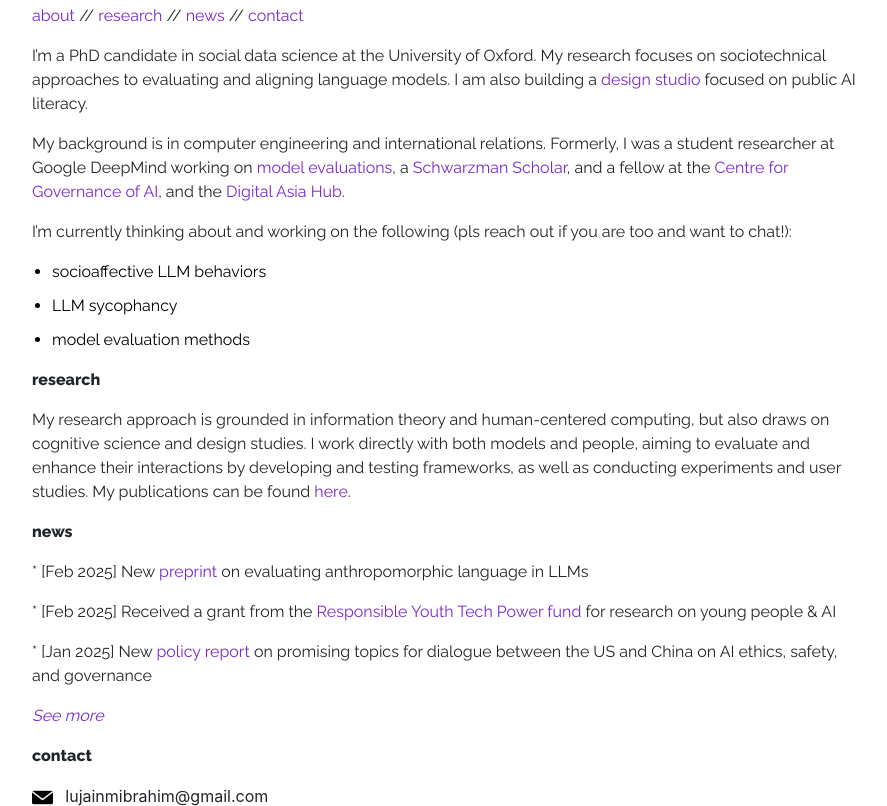
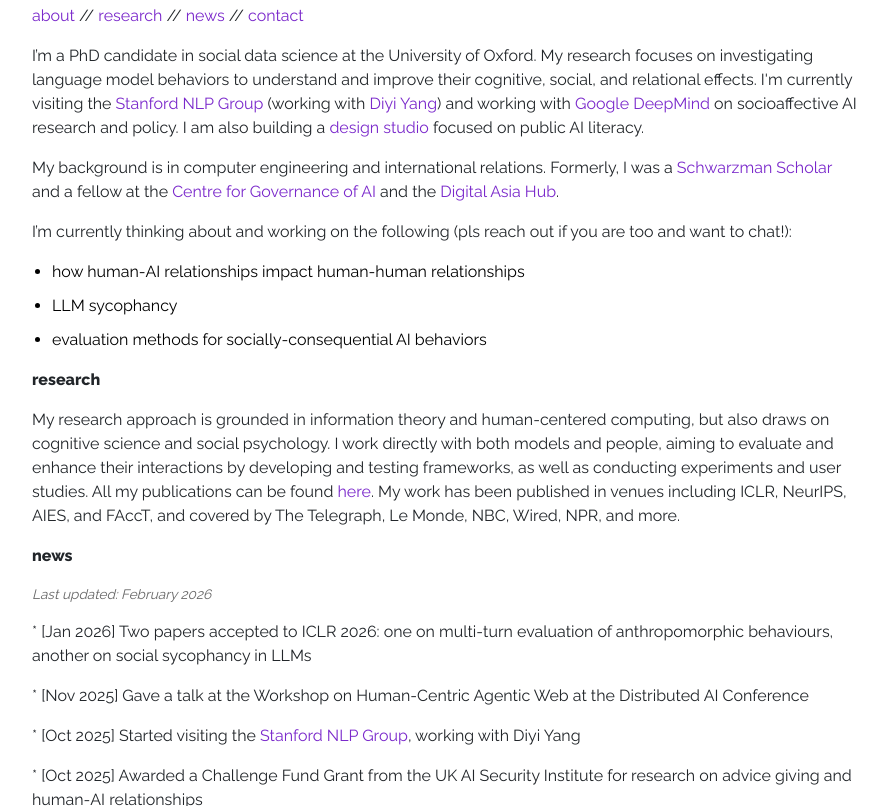
Before and after one commit to lujainibrahim/lujainibrahim.github.io, a website: page index.html in a window 1280 px wide. Shown: the part 96-902 px from the top of the page, without its empty margins (53-940 px from the left). Drawn offline with Linux system fonts and the light colour scheme.

Commit message:
feb update

```diff
--- a/index.html
+++ b/index.html
@@ -55,30 +55,43 @@ li {
           color: black;">Lujain Ibrahim</p>
           <p><a href="#about">about</a> // <a href="#research">research</a> // <a href="#news"> news</a> // <a href="#contact">contact</a> </p>
           <section id="about">
-            <p>I’m a PhD candidate in social data science at the University of Oxford. My research focuses on sociotechnical approaches to evaluating and aligning language models. I am also building a <a href="https://decifer.tech/" target="_blank">design studio</a> focused on public AI literacy.</p>
+            <p>I’m a PhD candidate in social data science at the University of Oxford. My research focuses on investigating language model behaviors to understand and improve their cognitive, social, and relational effects. I'm currently visiting the <a href="https://nlp.stanford.edu/" target="_blank">Stanford NLP Group</a> (working with <a href="https://cs.stanford.edu/~diyiy/" target="_blank">Diyi Yang</a>) and working with <a href="https://deepmind.google/" target="_blank">Google DeepMind</a> on socioaffective AI research and policy. I am also building a <a href="https://decifer.tech/" target="_blank">design studio</a> focused on public AI literacy.</p>
 
-            <p>My background is in computer engineering and international relations. Formerly, I was a student researcher at Google DeepMind working on <a href="https://deepmind.google/discover/blog/evaluating-social-and-ethical-risks-from-generative-ai/" target="_blank">model evaluations</a>, a <a href="https://www.schwarzmanscholars.org/" target="_blank">Schwarzman Scholar</a>, and a fellow at the <a href="https://www.governance.ai/" target="_blank">Centre for Governance of AI</a>, and the <a href="https://www.digitalasiahub.org/" target="_blank">Digital Asia Hub</a>.
+            <p>My background is in computer engineering and international relations. Formerly, I was a <a href="https://www.schwarzmanscholars.org/" target="_blank">Schwarzman Scholar</a> and a fellow at the <a href="https://www.governance.ai/" target="_blank">Centre for Governance of AI</a> and the <a href="https://www.digitalasiahub.org/" target="_blank">Digital Asia Hub</a>.
 
             <p>I’m currently thinking about and working on the following (pls reach out if you are too and want to chat!):</p>
             <ul>
-              <li>socioaffective LLM behaviors</li>
+              <li>how human-AI relationships impact human-human relationships</li>
               <li>LLM sycophancy</li>
-              <li>model evaluation methods</li>
+              <li>evaluation methods for socially-consequential AI behaviors</li>
           </ul>
 
           </section>
           </p>
           <section id="research">
             <p style="font-weight: 800;">research</p>
-            <p>My research approach is grounded in information theory and human-centered computing, but also draws on cognitive science and design studies. I work directly with both models and people, aiming to evaluate and enhance their interactions by developing and testing frameworks, as well as conducting experiments and user studies. My publications can be found <a href="https://scholar.google.com/citations?user=WrTT9X4AAAAJ&hl=en" target="_blank">here</a>.</p>
+            <p>My research approach is grounded in information theory and human-centered computing, but also draws on cognitive science and social psychology. I work directly with both models and people, aiming to evaluate and enhance their interactions by developing and testing frameworks, as well as conducting experiments and user studies. All my publications can be found <a href="https://scholar.google.com/citations?user=WrTT9X4AAAAJ&hl=en" target="_blank">here</a>. My work has been published in venues including ICLR, NeurIPS, AIES, and FAccT, and covered by The Telegraph, Le Monde, NBC, Wired, NPR, and more.</p>
 
           </section>
           <section id="news">
             <p style="font-weight: 800;">news</p>
-            <p>* [Feb 2025] New <a href="https://arxiv.org/abs/2502.07077" target="_blank">preprint</a> on evaluating anthropomorphic language in LLMs</p>
-            <p>* [Feb 2025] Received a grant from the <a href="https://www.rtyouthpower.org/" target="_blank">Responsible Youth Tech Power fund</a> for research on young people & AI</p>
-            <p>* [Jan 2025] New <a href="https://www.oxfordmartin.ox.ac.uk/publications/promising-topics-for-us-china-dialogues-on-ai-safety-and-governance" target="_blank">policy report</a> on promising topics for dialogue between the US and China on AI ethics, safety, and governance</p>
+            <p style="font-size: 0.85rem; color: #666; margin-bottom: 1rem;"><i>Last updated: February 2026</i></p>
+            <p>* [Jan 2026] Two papers accepted to ICLR 2026: one on multi-turn evaluation of anthropomorphic behaviours, another on social sycophancy in LLMs</p>
+            <p>* [Nov 2025] Gave a talk at the Workshop on Human-Centric Agentic Web at the Distributed AI Conference</p>
+            <p>* [Oct 2025] Started visiting the <a href="https://nlp.stanford.edu/" target="_blank">Stanford NLP Group</a>, working with Diyi Yang</p>
+            <p>* [Oct 2025] Awarded a Challenge Fund Grant from the UK AI Security Institute for research on advice giving and human-AI relationships</p>
+            <p>* [Sep 2025] Paper on construct validity in LLM benchmarks accepted to NeurIPS 2025</p>
+
             <div id="more-content">
+              <p>* [Sep 2025] Started working with Google DeepMind on socioaffective AI research and policy</p>
+              <p>* [Jun 2025] Two papers accepted to AIES 2025: one on interactive evaluations for human-AI systems, another on documenting AI deployment</p>
+              <p>* [May 2025] Paper on US-China dialogues on AI risks accepted to FAccT 2025</p>
+              <p>* [Apr 2025] Invited talks at the Knight First Amendment Institute (Columbia) symposium on AI and Democratic Freedoms, and the Weizenbaum Institute workshop on Social Science and Language Models</p>
+              <p>* [Mar 2025] Gave a talk at The Alan Turing Institute's Data Science for Mental Health seminar</p>
+              <p>* [Feb 2025] New <a href="https://arxiv.org/abs/2502.07077" target="_blank">preprint</a> on evaluating anthropomorphic language in LLMs</p>
+              <p>* [Feb 2025] Received a grant from the <a href="https://www.rtyouthpower.org/" target="_blank">Responsible Youth Tech Power fund</a> for research on young people & AI</p>
+              <p>* [Jan 2025] Paper on persuasiveness of role-playing LLMs published in <a href="https://link.springer.com/journal/146" target="_blank">AI & Society</a></p>
+              <p>* [Jan 2025] New <a href="https://www.oxfordmartin.ox.ac.uk/publications/promising-topics-for-us-china-dialogues-on-ai-safety-and-governance" target="_blank">policy report</a> on promising topics for dialogue between the US and China on AI ethics, safety, and governance</p>
               <p>* [Dec 2024] Short paper on <a href="https://evaleval.github.io/accepted-papers.html" target="_blank">human-LLM interaction modes</a> accepted as an oral in the Evaluating Evaluations (EvalEval) workshop at NeurIPS 2024</p>
               <p>* [Sep 2024] Presented at Imperial College London's symposium on <a href="https://haiosymposium.com/" target="_blank">Human and Artificial Intelligence in Organizations</a></p>
               <p>* [Jul 2024] New <a href="https://taig.stanford.edu/" target="_blank">preprint</a> on Open Technical Problems in AI Governance</p>
@@ -88,7 +101,6 @@ li {
               <p>* [Apr 2024] New <a href="https://arxiv.org/pdf/2404.11370" target="_blank">preprint</a> on harms from AI user interface designs, presented in <a href="https://heal-workshop.github.io/" target="blank">CHI 2024 Workshop on Human-centered Evaluation and Auditing of Language Models</a></p>
               <p>* [Feb 2024] Launched <a href="https://whatsthealgorithm.com" target="_blank">"The Algorithm"</a> - a web-based game explainer of recommendation systems</p>
               <p>* [Jan 2024] Joined <a href="https://governance.ai" target="_blank">Centre for Governance of AI</a> as a winter research fellow to work on contextually-relevant model safety evaluations</p>
-              <p>* [Dec 2024] New <a href="https://osf.io/preprints/osf/ey8db" target="_blank">preprint</a> on the persuasiveness of role-playing large language models</p>
               <p>* [Nov 2023] Awarded <a href="https://www.oii.ox.ac.uk/news-events/dieter-schwarz-foundation-research-programme-project-awards-announced/" target="_blank">Dieter Schwarz Foundation-OII grant</a> for research on AI, Government and Policy</p>
               <p>* [Nov 2023] Presented work-in-progress game at <a href="https://professionals.idfa.nl/forum/4b515d44-f972-4dad-8fa2-88b2cd53e563/the-algorithm/" target="_blank">International Documentary Film Festival of Amsterdam DocLab</a></p>
           </div>
```
